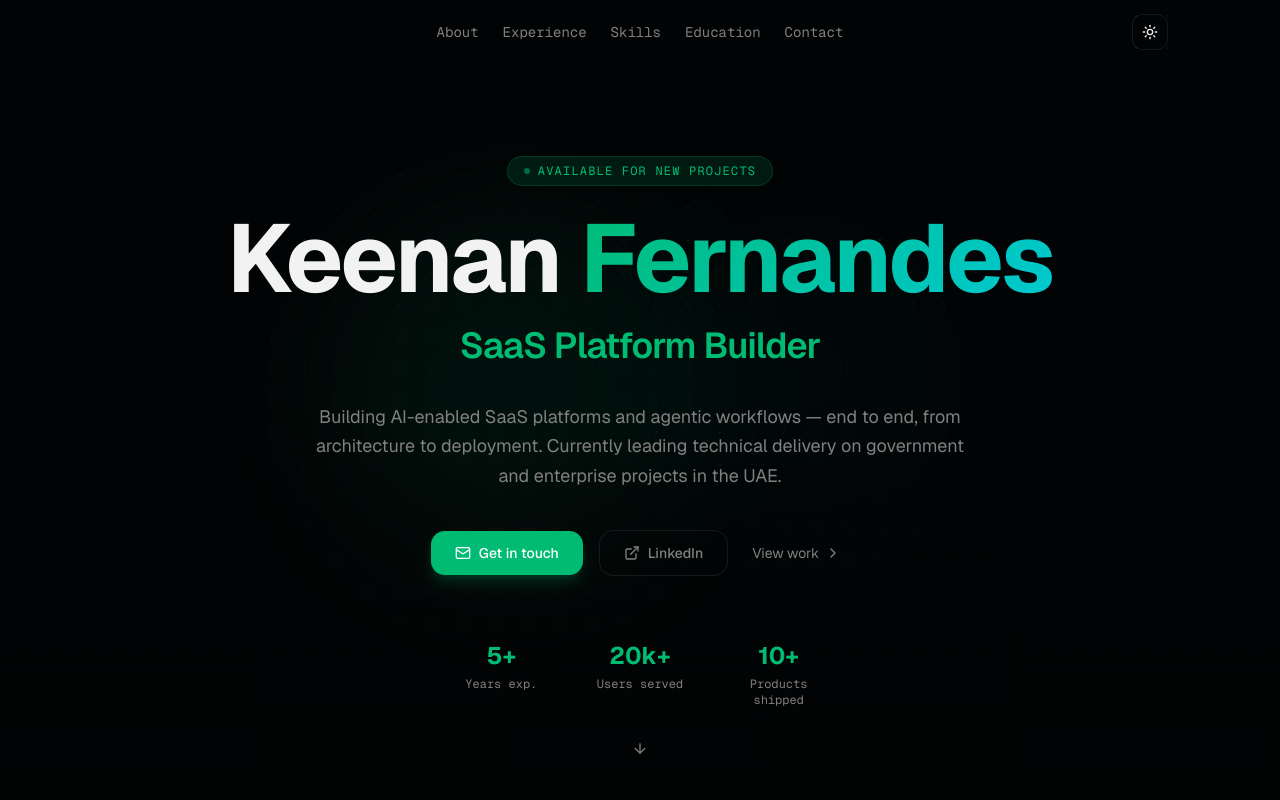
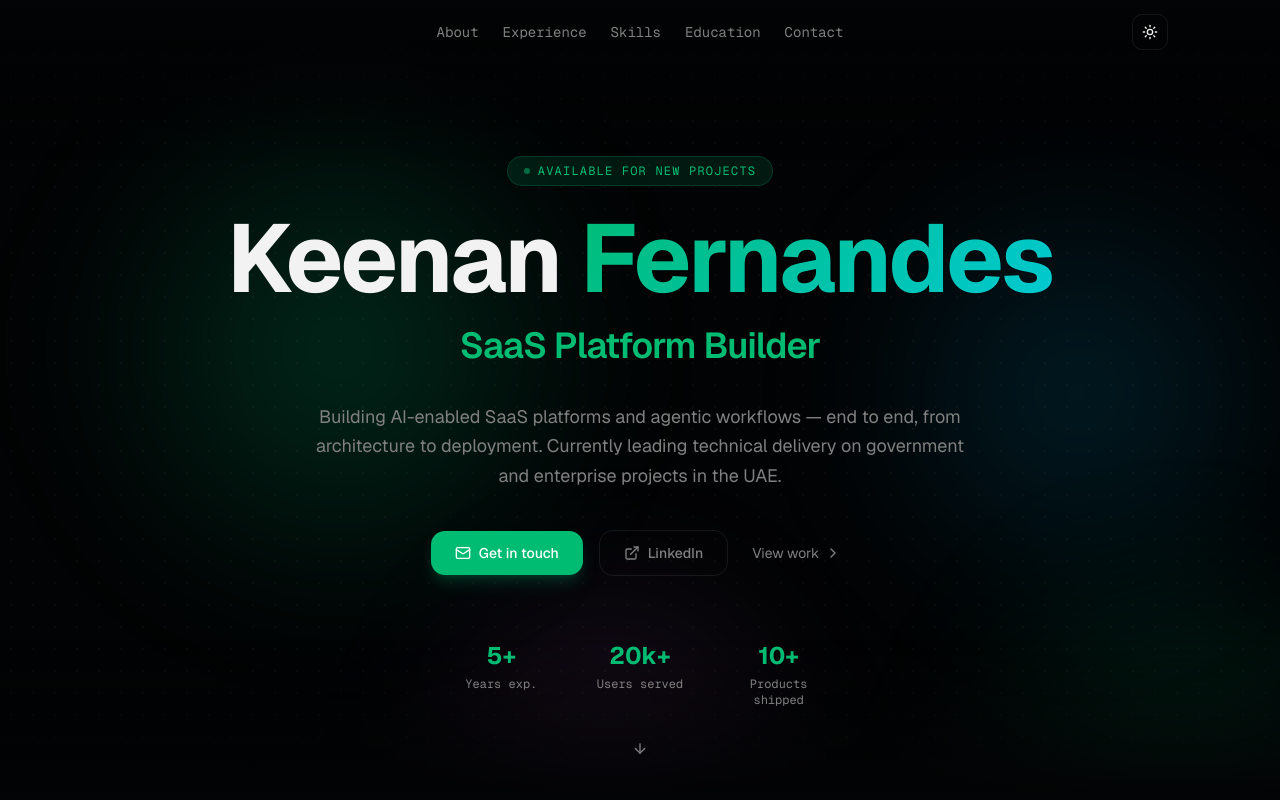
Before and after one commit to KeenanFernandes2000/portfoliowebsite, a Next.js app: page / in a window 1280 px wide. Shown: the top 800 px of the page. Built offline with nearby package versions, Linux system fonts and the light colour scheme.

Commit message:
feat: site-wide animated background with drifting orbs + mouse parallax

```diff
--- a/app/layout.tsx
+++ b/app/layout.tsx
@@ -2,6 +2,7 @@ import type { Metadata } from "next";
 import { Geist, Geist_Mono } from "next/font/google";
 import "./globals.css";
 import { ThemeProvider } from "@/components/theme-provider";
+import { AnimatedBackground } from "@/components/animated-bg";
 
 const geistSans = Geist({
   variable: "--font-geist-sans",
@@ -68,7 +69,10 @@ export default function RootLayout({
         />
       </head>
       <body className="min-h-screen bg-background text-foreground antialiased">
-        <ThemeProvider>{children}</ThemeProvider>
+        <ThemeProvider>
+          <AnimatedBackground />
+          {children}
+        </ThemeProvider>
       </body>
     </html>
   );
--- /dev/null
+++ b/components/animated-bg.tsx
@@ -0,0 +1,127 @@
+"use client";
+
+import * as React from "react";
+import { motion, useReducedMotion } from "framer-motion";
+
+/**
+ * Site-wide animated background.
+ * - 4 large blurred gradient orbs drifting on independent loops.
+ * - Subtle parallax that follows the mouse.
+ * - Faint grid overlay for texture.
+ * - Respects prefers-reduced-motion (renders static orbs).
+ */
+export function AnimatedBackground() {
+  const shouldReduce = useReducedMotion();
+  const [mouse, setMouse] = React.useState({ x: 0, y: 0 });
+
+  React.useEffect(() => {
+    if (shouldReduce) return;
+    let raf = 0;
+    let nx = 0;
+    let ny = 0;
+    const onMove = (e: MouseEvent) => {
+      nx = (e.clientX / window.innerWidth - 0.5) * 2;
+      ny = (e.clientY / window.innerHeight - 0.5) * 2;
+      if (!raf) {
+        raf = requestAnimationFrame(() => {
+          setMouse({ x: nx, y: ny });
+          raf = 0;
+        });
+      }
+    };
+    window.addEventListener("mousemove", onMove);
+    return () => {
+      window.removeEventListener("mousemove", onMove);
+      if (raf) cancelAnimationFrame(raf);
+    };
+  }, [shouldReduce]);
+
+  const orbs = [
+    {
+      color: "oklch(0.69 0.18 160 / 22%)",
+      size: 620,
+      from: { x: "-10%", y: "-10%" },
+      to: { x: "15%", y: "20%" },
+      duration: 28,
+      parallax: 25,
+    },
+    {
+      color: "oklch(0.62 0.16 220 / 18%)",
+      size: 540,
+      from: { x: "70%", y: "5%" },
+      to: { x: "50%", y: "35%" },
+      duration: 34,
+      parallax: -35,
+    },
+    {
+      color: "oklch(0.65 0.2 320 / 14%)",
+      size: 480,
+      from: { x: "20%", y: "60%" },
+      to: { x: "55%", y: "75%" },
+      duration: 40,
+      parallax: 20,
+    },
+    {
+      color: "oklch(0.69 0.18 160 / 18%)",
+      size: 560,
+      from: { x: "75%", y: "70%" },
+      to: { x: "60%", y: "45%" },
+      duration: 36,
+      parallax: -30,
+    },
+  ];
+
+  return (
+    <div
+      aria-hidden="true"
+      className="pointer-events-none fixed inset-0 -z-10 overflow-hidden"
+    >
+      {/* Base vignette */}
+      <div className="absolute inset-0 bg-background" />
+
+      {/* Orbs */}
+      {orbs.map((o, i) => (
+        <motion.div
+          key={i}
+          initial={{ left: o.from.x, top: o.from.y }}
+          animate={
+            shouldReduce
+              ? { left: o.from.x, top: o.from.y }
+              : { left: [o.from.x, o.to.x, o.from.x], top: [o.from.y, o.to.y, o.from.y] }
+          }
+          transition={{
+            duration: o.duration,
+            repeat: Infinity,
+            ease: "easeInOut",
+          }}
+          style={{
+            position: "absolute",
+            width: o.size,
+            height: o.size,
+            borderRadius: "50%",
+            background: `radial-gradient(circle at 50% 50%, ${o.color}, transparent 65%)`,
+            filter: "blur(60px)",
+            transform: `translate(${mouse.x * o.parallax}px, ${mouse.y * o.parallax}px)`,
+            transition: "transform 0.4s ease-out",
+            willChange: "transform, left, top",
+          }}
+        />
+      ))}
+
+      {/* Grain / dot texture */}
+      <div
+        className="absolute inset-0 opacity-[0.035]"
+        style={{
+          backgroundImage:
+            "radial-gradient(currentColor 1px, transparent 1px)",
+          backgroundSize: "22px 22px",
+          color: "var(--foreground)",
+        }}
+      />
+
+      {/* Top + bottom fade for content readability */}
+      <div className="absolute inset-x-0 top-0 h-40 bg-gradient-to-b from-background to-transparent" />
+      <div className="absolute inset-x-0 bottom-0 h-40 bg-gradient-to-t from-background to-transparent" />
+    </div>
+  );
+}
--- a/components/sections/hero.tsx
+++ b/components/sections/hero.tsx
@@ -40,31 +40,6 @@ function RotatingTitle() {
   );
 }
 
-// Animated grid background
-function GridBackground() {
-  return (
-    <div
-      className="absolute inset-0 -z-10 overflow-hidden"
-      aria-hidden="true"
-    >
-      {/* Dot grid */}
-      <div
-        className="absolute inset-0 opacity-[0.15] dark:opacity-[0.07]"
-        style={{
-          backgroundImage:
-            "radial-gradient(circle, currentColor 1px, transparent 1px)",
-          backgroundSize: "32px 32px",
-        }}
-      />
-      {/* Gradient orbs */}
-      <div className="absolute top-1/4 left-1/4 w-96 h-96 rounded-full bg-em-muted blur-3xl opacity-60" />
-      <div className="absolute bottom-1/3 right-1/4 w-80 h-80 rounded-full bg-[oklch(0.65_0.15_200_/_8%)] blur-3xl opacity-40" />
-      {/* Vignette */}
-      <div className="absolute inset-0 bg-gradient-to-b from-transparent via-transparent to-background" />
-    </div>
-  );
-}
-
 export function Hero() {
   const shouldReduce = useReducedMotion();
 
@@ -99,8 +74,6 @@ export function Hero() {
       className="relative min-h-screen flex flex-col items-center justify-center text-center px-6 md:px-12 pt-16"
       aria-label="Hero section"
     >
-      <GridBackground />
-
       <motion.div
         variants={containerVariants}
         initial="hidden"
```
